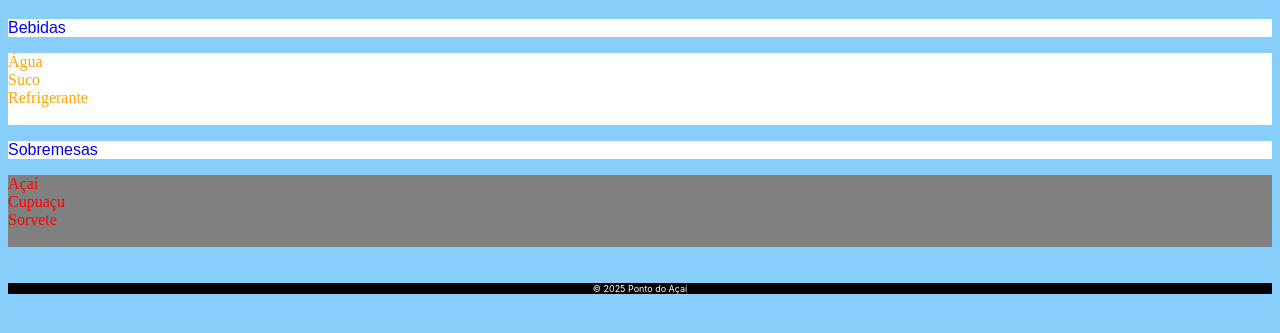
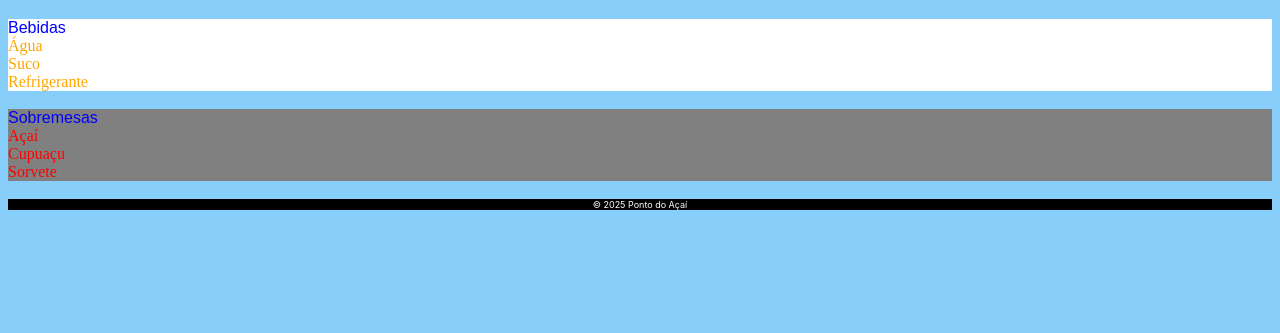
Before and after one commit to nathandeoliveiralisboa-svg/Ponto-acai, a plain HTML site: page index.html in a window 1280 px wide. Shown: the part 61-394 px from the top of the page. Drawn offline with Linux system fonts and the light colour scheme.

Commit message:
Add files via upload

```diff
--- a/index.html
+++ b/index.html
@@ -10,26 +10,24 @@
 
 <h1> Ponto do Açaí </h1>
 
-<p class="título">
+<div class="bebidas">
+<div class="título">
     Bebidas
-</p class="título">
-
-<div class="bebidas">
+</div class="título">
     Água<br>
     Suco<br>
-    Refrigerante<br><br>
+    Refrigerante
 </div class="bebidas">
-
-<p class="título">
+<br>
+<div class="sobremesas">
+<div class="título" style="background-color: gray;">
     Sobremesas
-</p>
-
-<div class="sobremesas">
+</div>
     Açaí<br>
     Cupuaçu<br>
-    Sorvete<br><br>
+    Sorvete
 </div class="sobremesas">
 
-<br><br><footer>© 2025 Ponto do Açaí</footer>
+<br><footer>© 2025 Ponto do Açaí</footer>
 </body>
 </html>
--- a/principal.css
+++ b/principal.css
@@ -9,10 +9,15 @@ h1 {
     font-family: Arial;
 }
 
+p {
+    background-color: white;
+}
+
 .título {
     background-color: white;
     color: blue;
     font-family: sans-serif;
+    font-weight: 400;
 }
 
 .bebidas {
```
